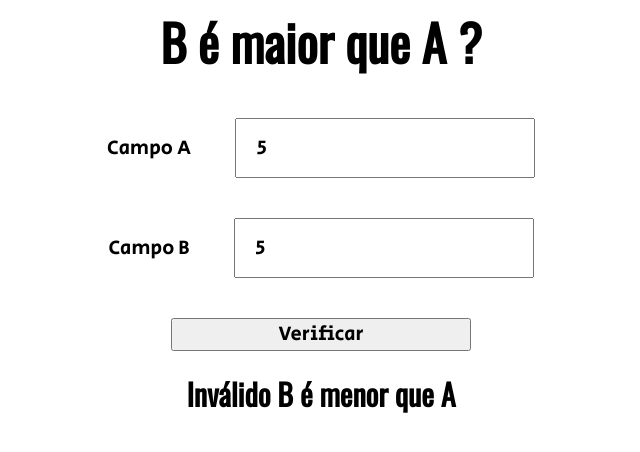
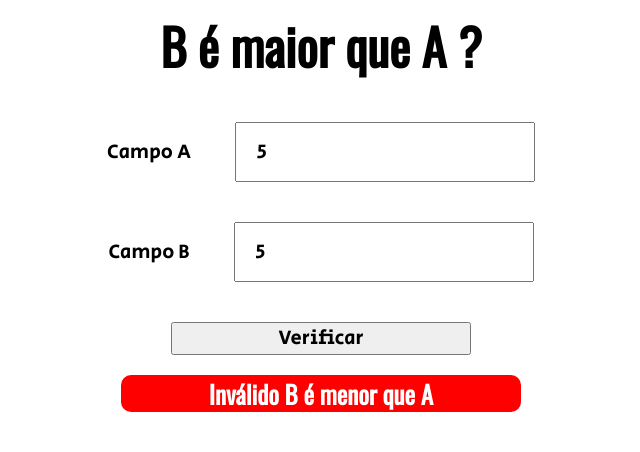
Before and after one commit to AllisonSilveiraDev/curso_ebac_frontend, a plain HTML site: page index.html in a window 1280 px wide. Both pictures are taken after typing "5", "5" into the empty fields and a click on the button "Verificar". Shown: the whole page, without its empty margins (319-959 px from the left). Drawn offline with nearby package versions, Linux system fonts and the light colour scheme.

Commit message:
Update main.css

```diff
--- a/main.css
+++ b/main.css
@@ -38,12 +38,22 @@ input {
 
 p {
   font-family: "Oswald", sans-serif;
-  font-size: 30px;
+  font-size: 25px;
   font-weight: bold;
+  color: #fff;
 
   height: 50px;
   width: 400px;
   display: none;
   align-items: center;
   justify-content: center;
+  border-radius: 10px;
 }
+
+.sucess {
+  background-color: green;
+}
+
+.error {
+  background-color: red;
+}
```
